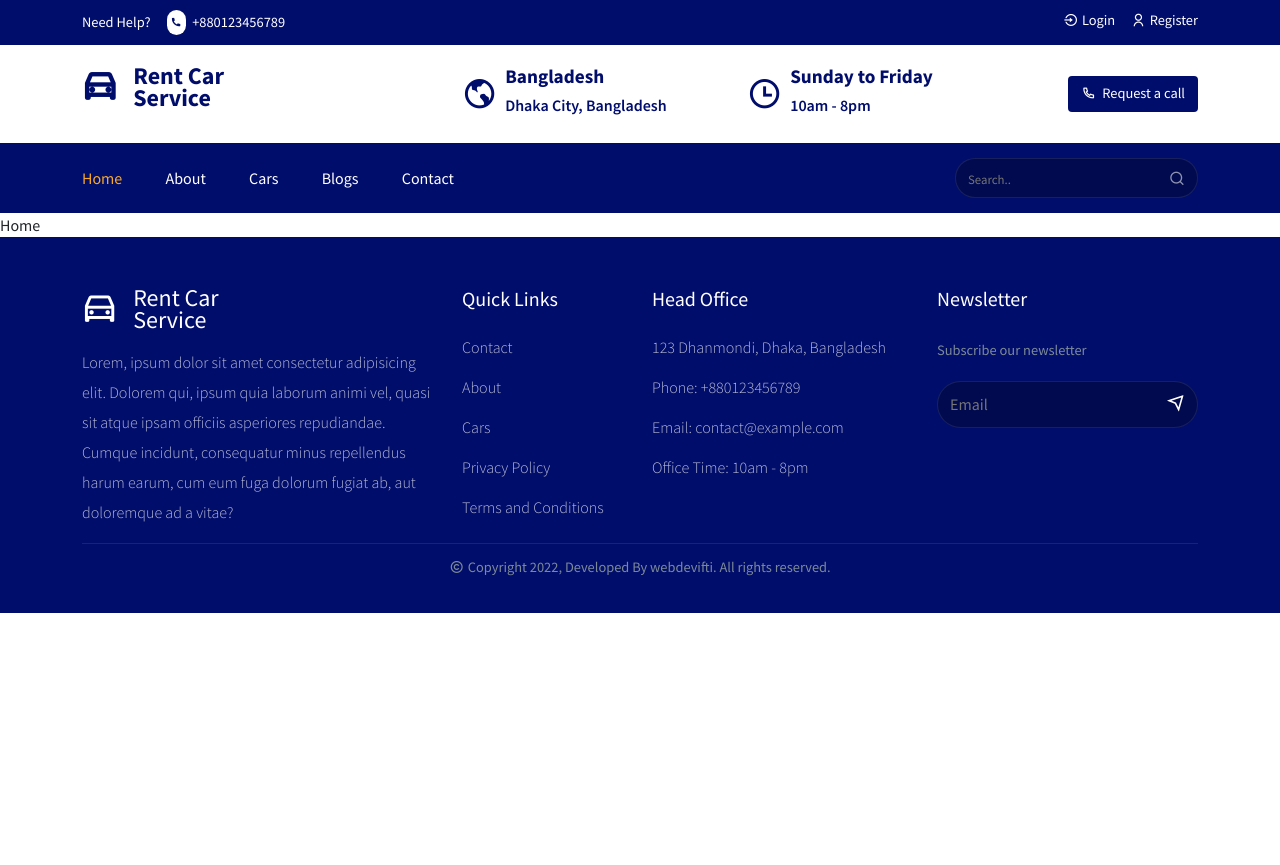
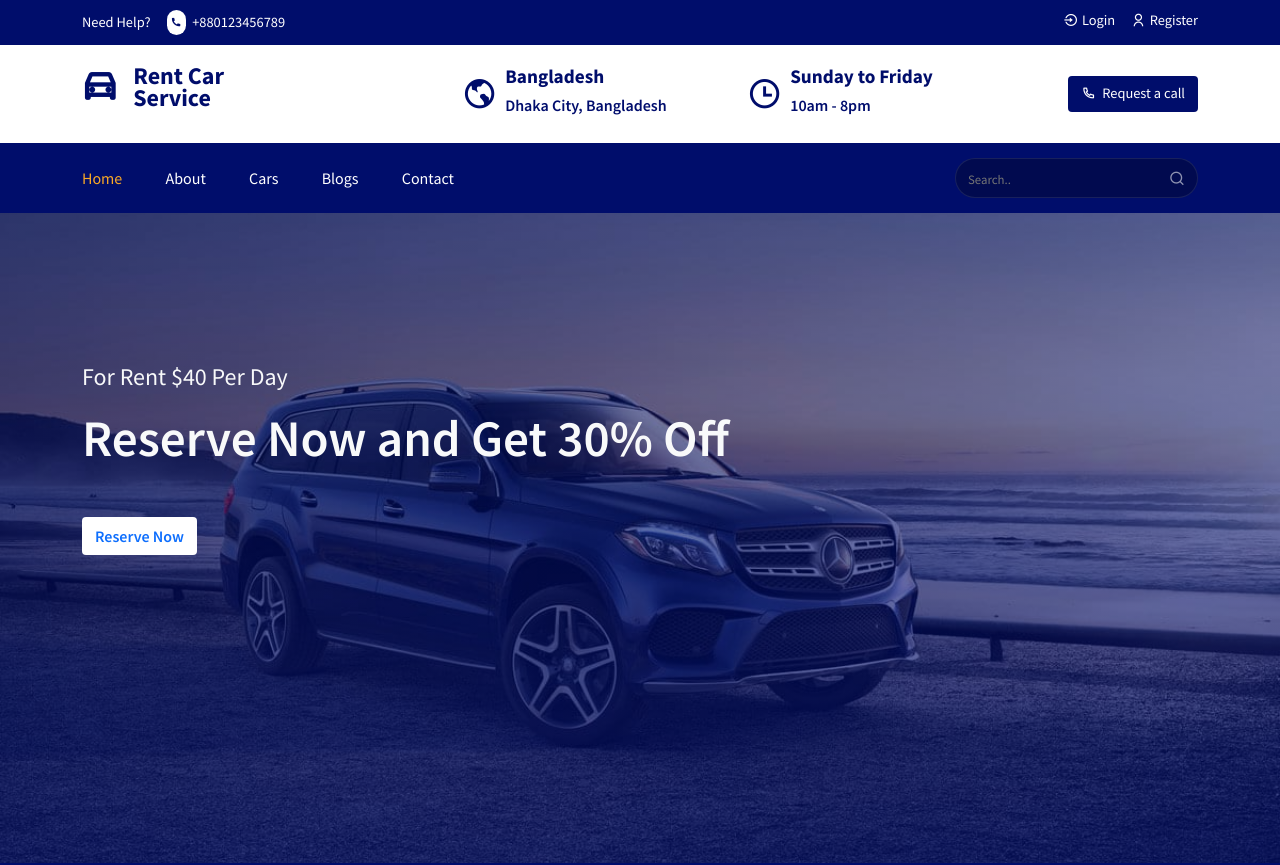
Before and after one commit to webdevifti/react-car-rental-website, a React (Create React App) app: page /home in a window 1280 px wide. Shown: the top 865 px of the page. Before the commit the page ends 800 px from the top, so only its background shows below. Built offline with nearby package versions, Linux system fonts and the light colour scheme.

Commit message:
hero slider done

```diff
--- /dev/null
+++ b/src/components/UI/HeroSlider.jsx
@@ -0,0 +1,61 @@
+import React from 'react'
+import { Link } from 'react-router-dom'
+import Slider from 'react-slick'
+import { Container } from 'reactstrap'
+import '../../styles/hero-slider.css'
+
+const HeroSlider = () => {
+
+    const settings = {
+        fade: true,
+        speed: 2000,
+        autoplaySpeed: 3000,
+        infinite: true,
+        autoplay: true,
+        slidesToShow: 1,
+        slideToScroll: 1,
+        pauseOnHover: false
+    }
+  return (
+   <Slider {...settings} className="hero__slider">
+    <div className="slider__item slider__item-01 mt-0">
+        <Container>
+            <div className="slider__content">
+                <h4 className="text-light mb-3">For Rent $70 Per Day</h4>
+                <h1 className="text-light mb-4">Reserve Now and Get 50% Off</h1>
+
+                <button className="btn reserve__btn mt-4">
+                    <Link to="/cars">Reserve Now</Link>
+                </button>
+            </div>
+        </Container>
+    </div>
+    <div className="slider__item slider__item-02 mt-0">
+        <Container>
+            <div className="slider__content">
+                <h4 className="text-light mb-3">For Rent $40 Per Day</h4>
+                <h1 className="text-light mb-4">Reserve Now and Get 30% Off</h1>
+
+                <button className="btn reserve__btn mt-4">
+                    <Link to="/cars">Reserve Now</Link>
+                </button>
+            </div>
+        </Container>
+    </div>
+    <div className="slider__item slider__item-03 mt-0">
+        <Container>
+            <div className="slider__content">
+                <h4 className="text-light mb-3">For Rent $99 Per Day</h4>
+                <h1 className="text-light mb-4">Reserve Now and Get 65% Off</h1>
+
+                <button className="btn reserve__btn mt-4">
+                    <Link to="/cars">Reserve Now</Link>
+                </button>
+            </div>
+        </Container>
+    </div>
+   </Slider>
+  )
+}
+
+export default HeroSlider
--- /dev/null
+++ b/src/components/helmet/Helmet.jsx
@@ -0,0 +1,10 @@
+import React from 'react'
+
+const Helmet = (props) => {
+    document.title = "Rent Car Service - " + props.title;
+  return (
+    <div className='w-100'>{props.children}</div>
+  )
+}
+
+export default Helmet
--- a/src/pages/Home.jsx
+++ b/src/pages/Home.jsx
@@ -1,8 +1,14 @@
 import React from 'react'
+import HeroSlider from '../components/UI/HeroSlider'
+import Helmet from '../components/helmet/Helmet'
 
 const Home = () => {
   return (
-    <div>Home</div>
+    <Helmet title="Home">
+      <section className="p-0 hero__slider-section">
+        <HeroSlider />
+      </section>
+    </Helmet>
   )
 }
 
--- /dev/null
+++ b/src/styles/hero-slider.css
@@ -0,0 +1,44 @@
+.slider__item{
+    max-width: 100%;
+    height: 650px;
+}
+
+.slider__item-01{
+    background: linear-gradient(rgb(0,13,107,0.5),rgb(0,13,107,0.7)), url("../assets/all-images/slider-img/slider-1.jpg");
+    background-position: center;
+    background-repeat: no-repeat;
+    background-size: cover;
+}
+.slider__item-02{
+    background: linear-gradient(rgb(0,13,107,0.5),rgb(0,13,107,0.7)), url("../assets/all-images/slider-img/slider-2.jpg");
+    background-position: center;
+    background-repeat: no-repeat;
+    background-size: cover;
+}
+.slider__item-03{
+    background: linear-gradient(rgb(0,13,107,0.5),rgb(0,13,107,0.7)), url("../assets/all-images/slider-img/slider-3.jpg");
+    background-position: center;
+    background-repeat: no-repeat;
+    background-size: cover;
+}
+
+.hero__slider{
+    overflow: hidden;
+}
+.slider__content{
+    padding-top: 150px;
+}
+.slider__content h1{
+    font-size: 3.2rem;
+    font-weight: 600;
+}
+.reserve__btn{
+    background: #fff !important;
+    color: #000d6b !important;
+    border: none;
+    outline: none;
+}
+.reserve__btn a{
+    text-decoration: none;
+    font-weight: 600;
+}
```
